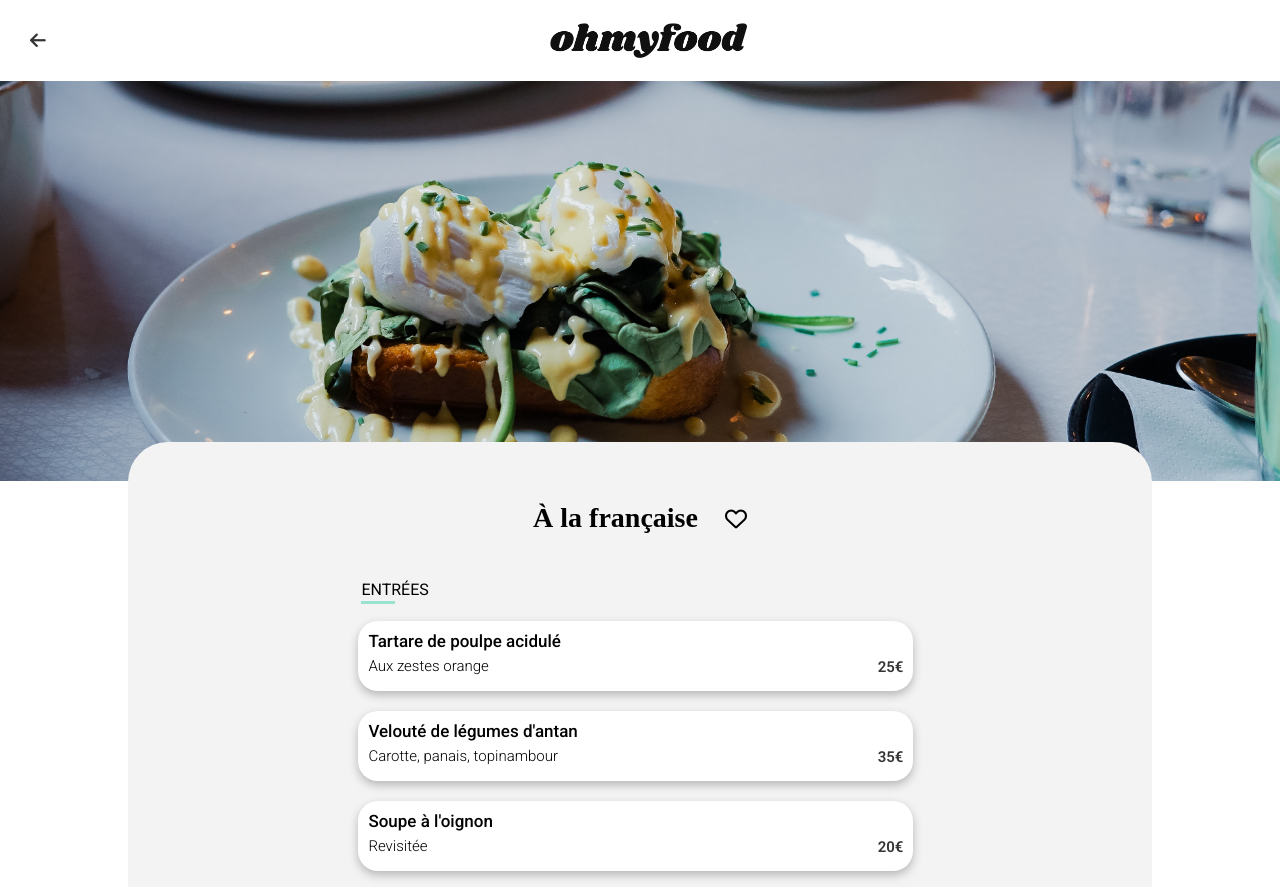
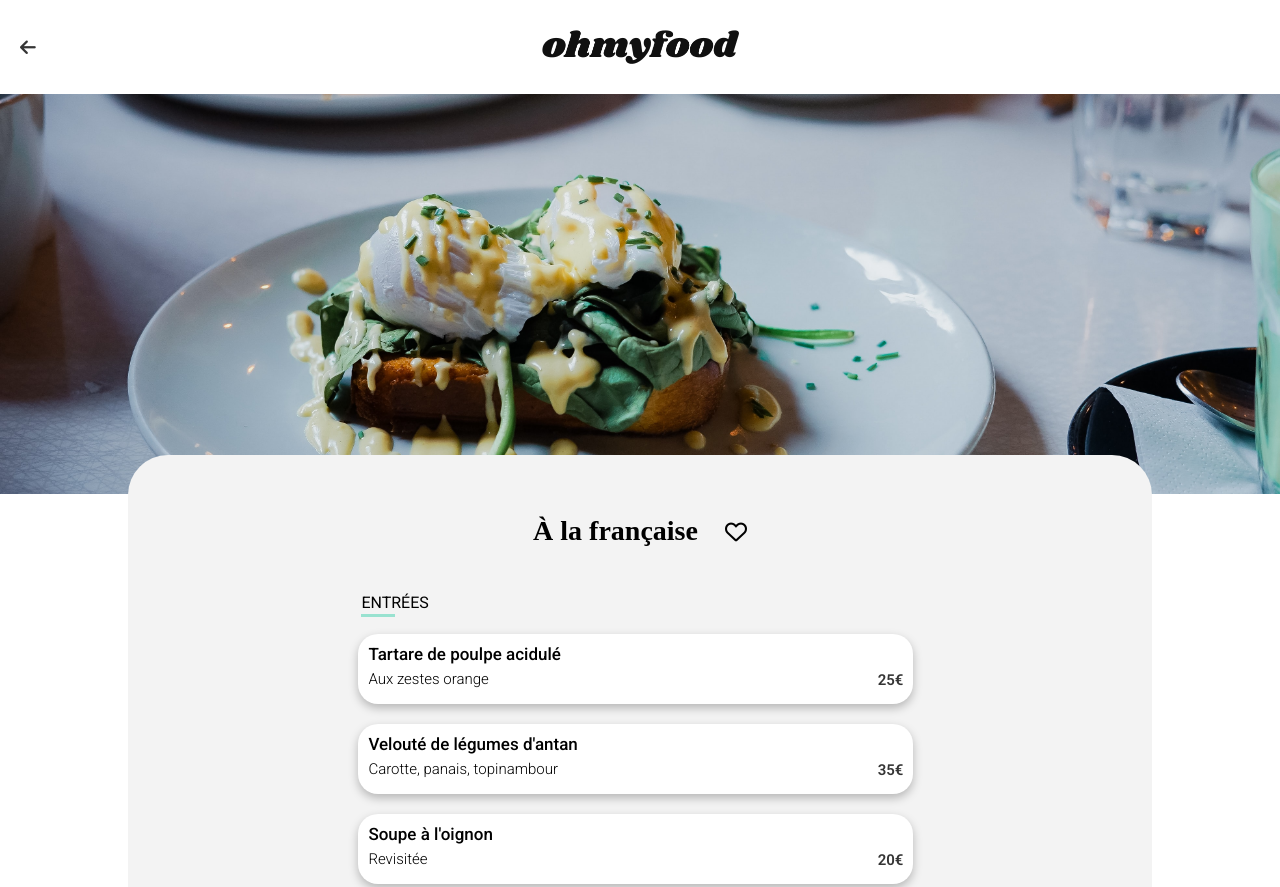
Before and after one commit to SalwaSliti/Project_4, a plain HTML site: page restaurants/a_la_francaise.html in a window 1280 px wide. Shown: the top 887 px of the page. Drawn offline with Linux system fonts and the light colour scheme; a web font is replaced by a local one.

Commit message:
repositionnement logo header

```diff
--- a/SASS/abstracts/_mixins.scss
+++ b/SASS/abstracts/_mixins.scss
@@ -3,17 +3,21 @@
 
 @mixin menu-header {
     display: flex;
-    justify-content: space-between;
+    justify-content: center;
     align-items: center;
-    padding: 10px 85px 10px 20px;
+    position: relative;
+    padding: 10px 20px;
     background-color: #fff;
 
     @media (min-width: 768px) {
-        position: relative;
         padding: 30px;
     }
 
     .back-button {
+        position: absolute;
+        left: 20px;
+        top: 50%;
+        transform: translateY(-50%);
         text-decoration: none;
         color: variables.$footer-color;
         font-size: 18px;
@@ -31,16 +35,6 @@
     img {
         max-height: 36px;
         max-width: 197px;
-
-         @media (min-width: 768px) {
-            position:absolute;
-            left: 38%;
-        }
-
-        @media (min-width: 1024px) {
-            position:absolute;
-            left: 43%;
-        }
     }
 }
 
```
Also changed, not shown: SASS/style.css, 1 other file.
